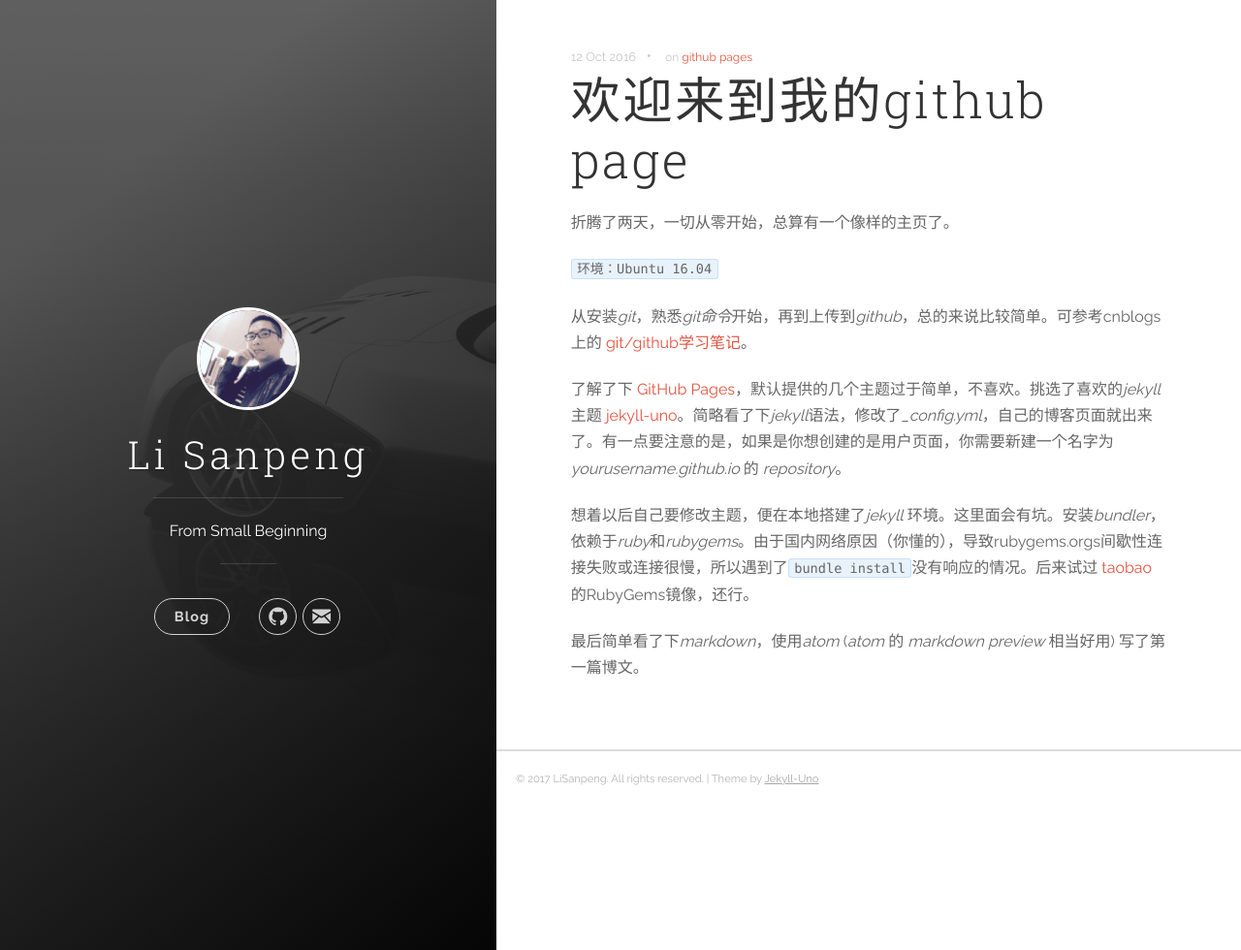
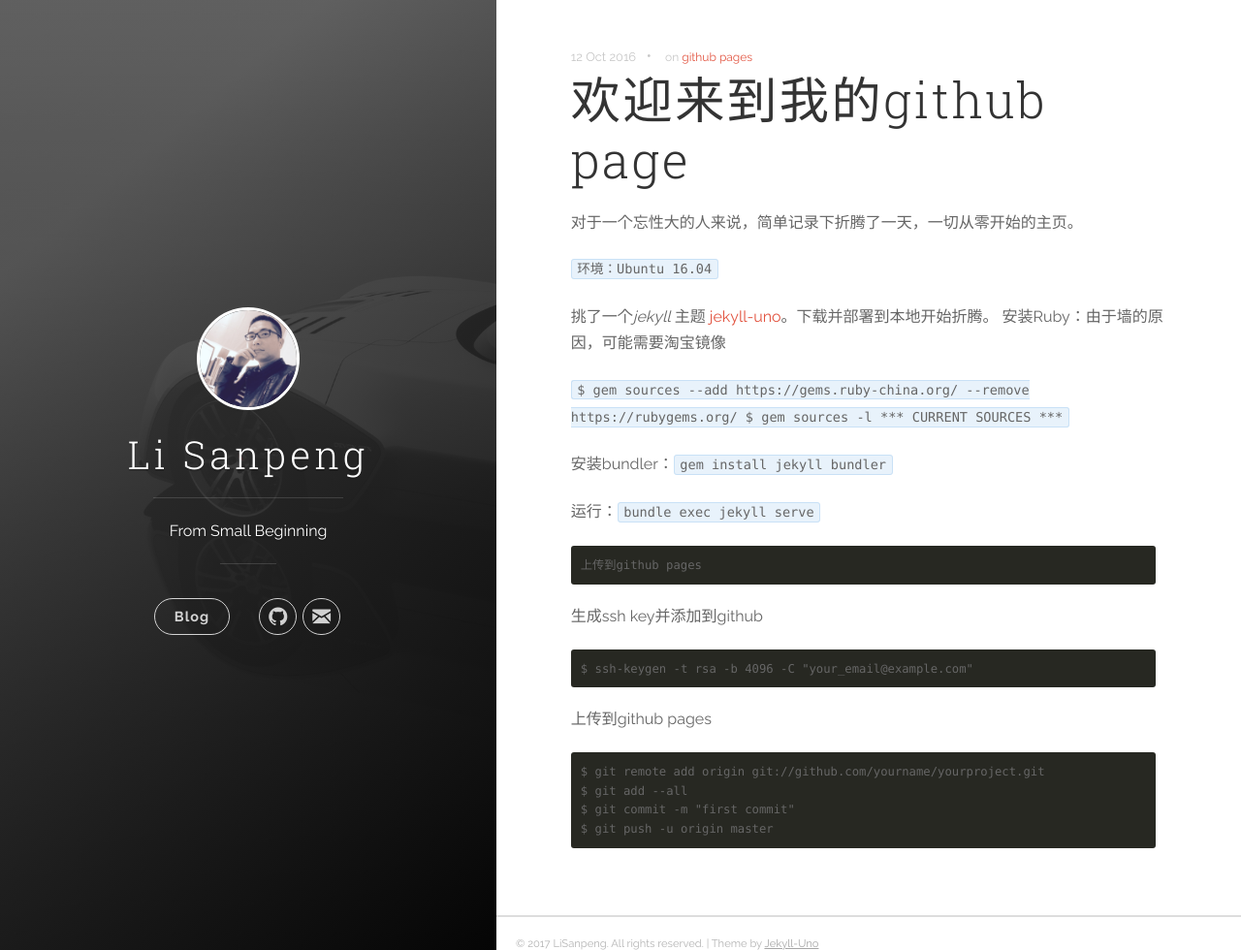
Before and after one commit to lisanpeng/lisanpeng.github.io, a Jekyll site: the page built from _posts/2016-10-12-欢迎来到我的github-page.markdown, in a window 1280 px wide and 980 px high. Shown: the whole window at 97% size. Built offline with Jekyll 4.4.1, drawn with Linux system fonts in a browser that asks for light colours; nearby versions of some CDN libraries.

Commit message:
update post

````diff
--- a/_posts/2016-10-12-欢迎来到我的github-page.markdown
+++ b/_posts/2016-10-12-欢迎来到我的github-page.markdown
@@ -3,14 +3,31 @@ title:  "欢迎来到我的github page"
 categories: [github blog]
 tags: [github pages]
 ---
-折腾了两天，一切从零开始，总算有一个像样的主页了。
+对于一个忘性大的人来说，简单记录下折腾了一天，一切从零开始的主页。
 
 ```环境：Ubuntu 16.04```
 
-从安装*git*，熟悉*git命令*开始，再到上传到*github*，总的来说比较简单。可参考cnblogs上的 [git/github学习笔记](http://www.cnblogs.com/fnng/archive/2011/08/25/2153807.html)。
+挑了一个*jekyll* 主题 [jekyll-uno](https://github.com/joshgerdes/jekyll-uno)。下载并部署到本地开始折腾。
+安装Ruby：由于墙的原因，可能需要淘宝镜像
 
-了解了下 [GitHub Pages](https://pages.github.com)，默认提供的几个主题过于简单，不喜欢。挑选了喜欢的*jekyll* 主题 [jekyll-uno](https://github.com/joshgerdes/jekyll-uno)。简略看了下*jekyll*语法，修改了*_config.yml*，自己的博客页面就出来了。有一点要注意的是，如果是你想创建的是用户页面，你需要新建一个名字为 *yourusername.github.io* 的 *repository*。
+```$ gem sources --add https://gems.ruby-china.org/ --remove https://rubygems.org/
+$ gem sources -l
+*** CURRENT SOURCES ***```
 
-想着以后自己要修改主题，便在本地搭建了*jekyll* 环境。这里面会有坑。安装*bundler*，依赖于*ruby*和*rubygems*。由于国内网络原因（你懂的），导致rubygems.orgs间歇性连接失败或连接很慢，所以遇到了`bundle install`没有响应的情况。后来试过 [taobao](https://ruby.taobao.org) 的RubyGems镜像，还行。
+安装bundler：```gem install jekyll bundler```
 
-最后简单看了下*markdown*，使用*atom* (*atom* 的 *markdown preview* 相当好用) 写了第一篇博文。
+运行：```bundle exec jekyll serve```
+```
+上传到github pages
+```
+生成ssh key并添加到github
+```
+$ ssh-keygen -t rsa -b 4096 -C "your_email@example.com"
+```
+上传到github pages
+```
+$ git remote add origin git://github.com/yourname/yourproject.git
+$ git add --all
+$ git commit -m "first commit"
+$ git push -u origin master
+```
````
